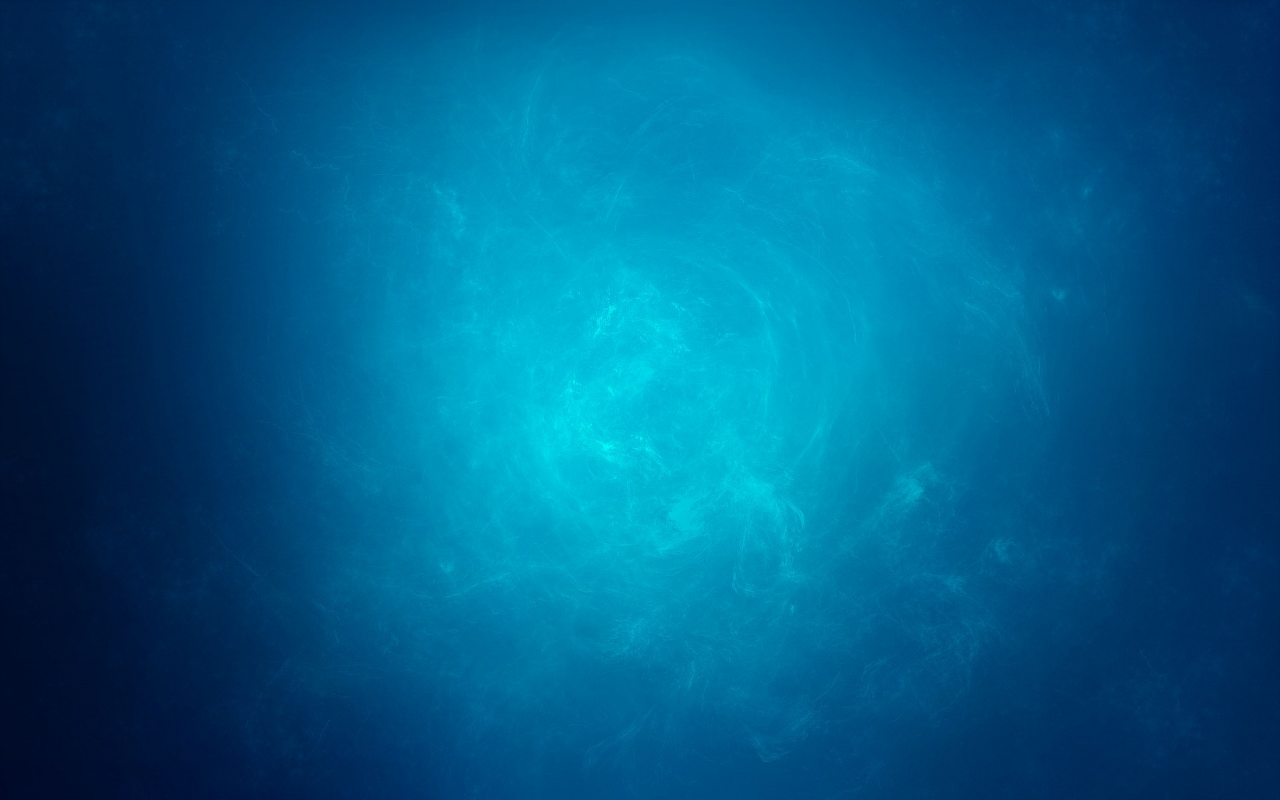
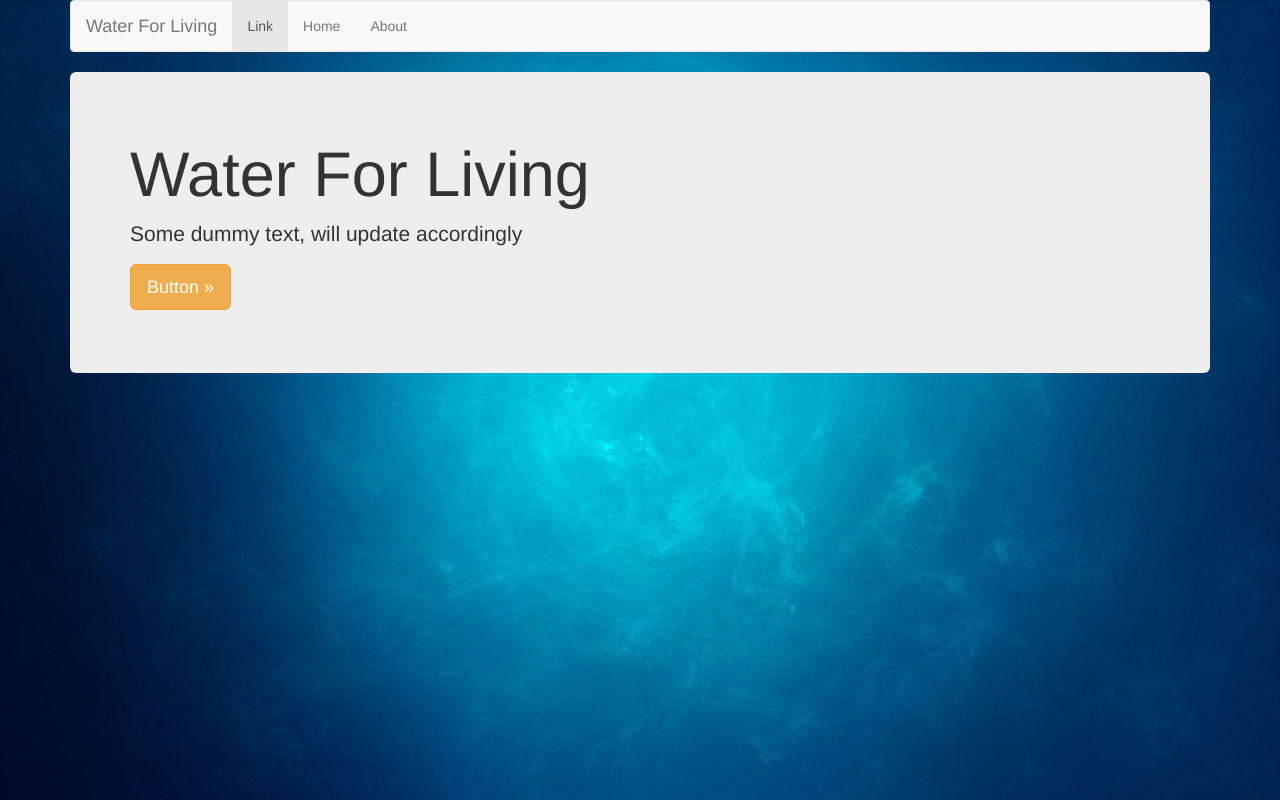
Before and after one commit to WaterForLiving/waterforliving.github.io, a plain HTML site: page index.html in a window 1280 px wide. Drawn offline with nearby package versions, Linux system fonts and the light colour scheme.

Commit message:
Update index.html

```diff
--- a/index.html
+++ b/index.html
@@ -15,7 +15,35 @@
 
   </head>
  <body>
+   <div class="container">
+      <div class="navbar navbar-default" role="navigation">
+        <div class="navbar-header">
+          <button type="button" class="navbar-toggle" data-toggle="collapse" data-target=".navbar-collapse">
+            <span class="sr-only">Toggle navigation</span>
+            <span class="icon-bar"></span>
+            <span class="icon-bar"></span>
+            <span class="icon-bar"></span>
+          </button>
+          <a class="navbar-brand" href="#">Water For Living</a>
+        </div>
+        <div class="navbar-collapse collapse">
+          <ul class="nav navbar-nav">
+            <li class="active"><a href="#">Link</a></li>
+            <li><a href="#">Home</a></li>
+            <li><a href="#">About</a></li>
+          </ul>
+        </div>
+      </div>
 
+      <!-- Main component for a primary marketing message or call to action -->
+      <div class="jumbotron">
+        <h1>Water For Living</h1>
+        <p>Some dummy text, will update accordingly<p>
+          <a class="btn btn-lg btn-warning" href="#" role="button">Button &raquo;</a>
+        </p>
+      </div>
+
+    </div> <!-- /container -->
 
     <script src="https://code.jquery.com/jquery-1.10.2.min.js"></script>
     <script src="http://bootstrapdocs.com/v3.0.3/docs/dist/js/bootstrap.min.js"></script>
```
